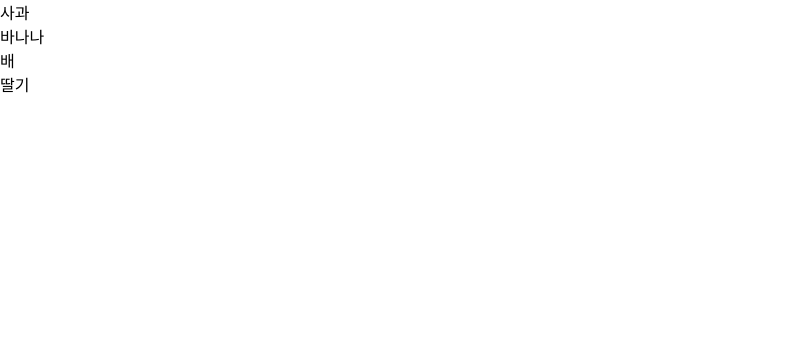
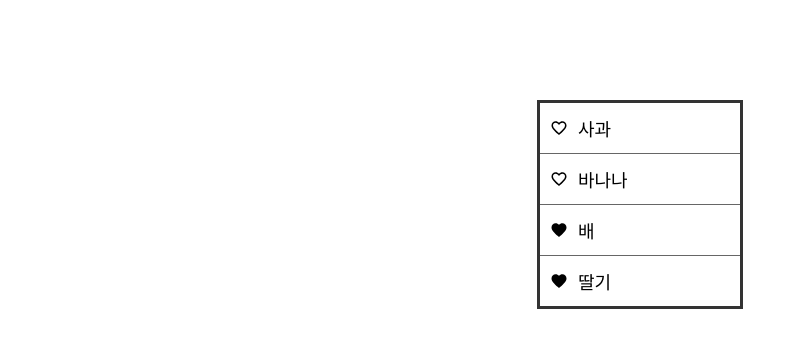
Before and after one commit to eunjae103/checkbox, a React (Create React App) app: page / in a window 1280 px wide. Shown: the top 348 px of the page, without its empty margins (0-805 px from the left). Built offline with nearby package versions, Linux system fonts and the light colour scheme.

Commit message:
체크박스구현

```diff
--- a/package.json
+++ b/package.json
@@ -8,7 +8,9 @@
     "@testing-library/user-event": "^13.2.1",
     "react": "^18.1.0",
     "react-dom": "^18.1.0",
+    "react-icons": "^4.3.1",
     "react-scripts": "5.0.1",
+    "styled-components": "^5.3.5",
     "web-vitals": "^2.1.0"
   },
   "scripts": {
--- a/src/App.js
+++ b/src/App.js
@@ -1,4 +1,4 @@
-import React from "react";
+// import React, { useCallback, useState } from "react";
 import CheckBox from "./CheckBox";
 
 const App = () => {
--- a/src/CheckBox.js
+++ b/src/CheckBox.js
@@ -1,23 +1,47 @@
-import React from "react";
-import CheckBoxPage from "./CheckBoxPage";
+import React, { useCallback, useState } from "react";
+import styled, { css } from "styled-components";
+import { MdFavoriteBorder, MdFavorite } from "react-icons/md";
 
 const CheckBox = () => {
   const fruits = [
-    { id: 1, text: "사과" },
-    { id: 2, text: "바나나" },
-    { id: 3, text: "배" },
-    { id: 4, text: "딸기" },
+    { id: 1, text: "사과", checked: true },
+    { id: 2, text: "바나나", checked: true },
+    { id: 3, text: "배", checked: false },
+    { id: 4, text: "딸기", checked: false },
   ];
 
   return (
-    <>
-      <form>
-        {fruits.map((item) => (
-          <CheckBoxPage item={item} key={item.id} />
-        ))}
-      </form>
-    </>
+    <Box>
+      {fruits.map((item) => (
+        <Check key={item.id}>
+          {item.checked ? <MdFavoriteBorder /> : <MdFavorite />}
+          {item.text}
+        </Check>
+      ))}
+    </Box>
   );
 };
 
+const Box = styled.div`
+  border: 3px solid #333;
+  width: 200px;
+  margin: 100px auto 0;
+`;
+const Check = styled.div`
+  /* line-height: 50px; */
+  height: 50px;
+  border-top: 1px solid #666;
+  :first-child {
+    border-top: none;
+  }
+  font-size: 18px;
+  display: flex;
+  align-items: center;
+  text-indent: 10px;
+  svg {
+    margin-left: 10px;
+  }
+  cursor: pointer;
+`;
+
 export default CheckBox;
```
Also changed, not shown: 1 other file (tests, documents, lock files or other folders).
